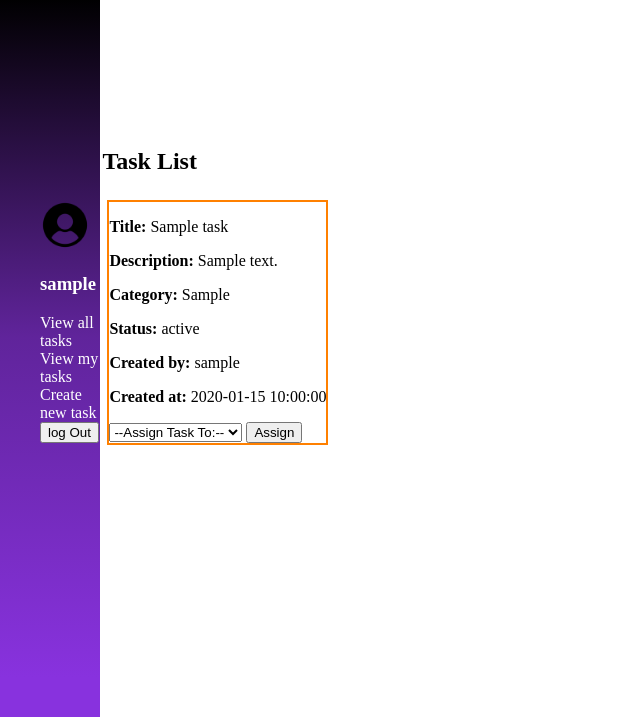
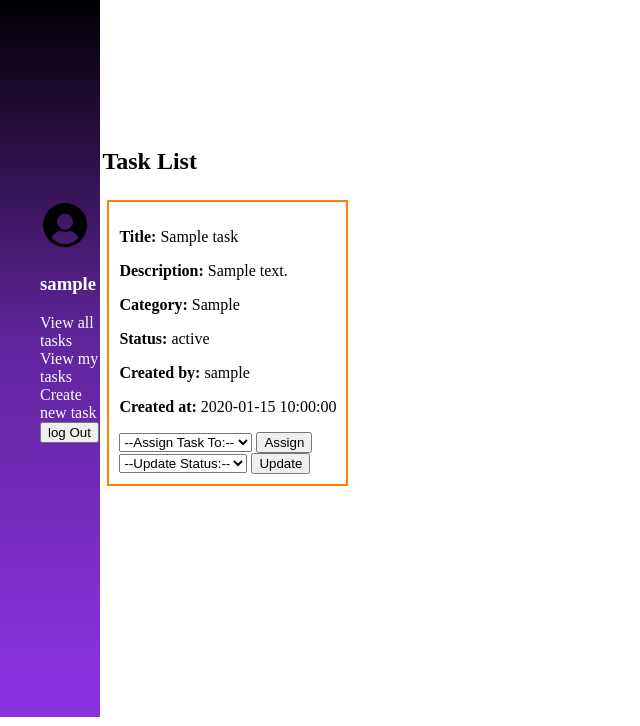
Before and after one commit to FARAJI-Omar/task_flow, a PHP site: page /displayAllTasks.php in a window 1280 px wide. Shown: the part 134-860 px from the top of the page, without its empty margins (0-640 px from the left). Run offline with PHP 8.4, Linux system fonts and the light colour scheme; the visitor is signed in with stand-in values (Sample User, id 1); tables that the repository leaves empty or names only in its code hold one stand-in row (values such as "Sample post").

Commit message:
update task's status

```diff
--- a/classes.php
+++ b/classes.php
@@ -181,18 +181,13 @@ class tasks{
     //     return $this->tasks; // Return the tasks as array
     // }
 
-    // // Method to get tasks related to a specific user
-    // public function getUserTasks($username) {
+    // Method to get tasks related to a specific user
+    public function getUserTasks($username) {
+        $stmt = $this->conn->prepare("SELECT * FROM tasks WHERE assigned_to = ?");
+        $stmt->execute([$username]);
+        $this->tasks = $stmt->fetchAll(PDO::FETCH_ASSOC);
 
-    //     try {
-    //         $stmt = $this->conn->prepare("SELECT title, description, category, status, created_at, username FROM tasks WHERE username = :username");
-    //         $stmt->bindParam(':username', $username);
-    //         $stmt->execute();
-    //         $this->tasks = $stmt->fetchAll(PDO::FETCH_ASSOC);
-    //     } catch (PDOException $e) {
-    //         echo "Error fetching user tasks: " . $e->getMessage() . "<br>";
-    //     }
-    // }
+    }
 
     // Method to retrieve tasks
     public function getTaskData() {
@@ -211,6 +206,12 @@ class tasks{
         $stmt->bindParam(':taskId', $taskId);
         $stmt->execute();
     }
+
+    public function updateTaskStatus($taskId, $status) {
+        $stmt = $this->conn->prepare("UPDATE tasks SET status = ? WHERE task_id = ?");
+        $stmt->execute([$status, $taskId]);
+    }
+
 }
 
 
--- a/displayAllTasks.php
+++ b/displayAllTasks.php
@@ -14,6 +14,7 @@
     $tasks = $allTasks->getTaskData();
     $allUsers = $allTasks->getAllUsers();
     $errorMessage = [];
+    $errorStatus = [];
 
     // Handle form submission for assigning tasks
     if ($_SERVER['REQUEST_METHOD'] === 'POST' && isset($_POST['assignTask'])) {
@@ -27,7 +28,21 @@
             header('Location: displayAllTasks.php');
             exit();
         }
-}
+    }
+
+    // Handle form submission for updating task status
+    if (isset($_POST['updateStatus'])) {
+      $taskId = $_POST['taskId'];
+      $taskStatus = $_POST['taskStatus'];
+
+      if ($taskStatus == '--Update Status:--' || empty($taskStatus)) {
+          $errorStatus[$taskId] = "Please select a valid status!";
+      } else {
+          $allTasks->updateTaskStatus($taskId, $taskStatus);
+          header('Location: displayAllTasks.php');
+          exit();
+      }
+    }
 ?>
 
 <!DOCTYPE html>
@@ -85,6 +100,24 @@
                                     <span><?php echo htmlspecialchars($errorMessage[$task['task_id']]); ?></span>
                                 <?php endif; ?>
                             </div>
+
+                            <!-- Form for update status of the task -->
+                        <form method="POST">
+                            <input type="hidden" name="taskId" value="<?php echo $task['task_id']; ?>">
+                            <select id="taskStatus" name="taskStatus">
+                                <option>--Update Status:--</option>
+                                    <option value="1">To Do</option>
+                                    <option value="2">In Progress</option>
+                                    <option value="3">Done</option>
+                            </select>
+                            <input type="submit" name="updateStatus" value="Update" class="UpdateButton">
+                            <div class="errorUpdate">
+                                <?php if (isset($errorStatus[$task['task_id']])): ?>
+                                    <span><?php echo htmlspecialchars($errorStatus[$task['task_id']]); ?></span>
+                                <?php endif; ?>
+                            </div>
+                        </form>
+
                         </form>
                     </div>
                 <?php endforeach; ?>
--- a/home.php
+++ b/home.php
@@ -30,7 +30,7 @@
             <li><img class="userIcon" src="images/user icon2.png" alt=""></li>
             <li><h3><?php echo $_SESSION['username']?></h3></li>
             <li><a href="displayAllTasks.php">View all tasks</a></li>
-            <li><a href="myTasks.php">View my tasks</a></li>
+            <li><a href="displayUserTasks.php">View my tasks</a></li>
             <li><a href="createTask.php">Create new task</a></li>
             <li>
                 <form action="home.php" method="POST">
--- a/style.css
+++ b/style.css
@@ -252,9 +252,10 @@ video {
 .taskcart{
     border: solid 2px #FF8000;
     margin: 5px;
+    padding: 10px;
 }
 
-.errorAssign{
+.errorAssign, .errorUpdate{
     color: red;
     font-size: 12px;
     font-weight: bold;
```
Also changed, not shown: createTask.php (+6 -2 lines), displayUserTasks.php (+6 -4 lines), myTasks.php (deleted).
